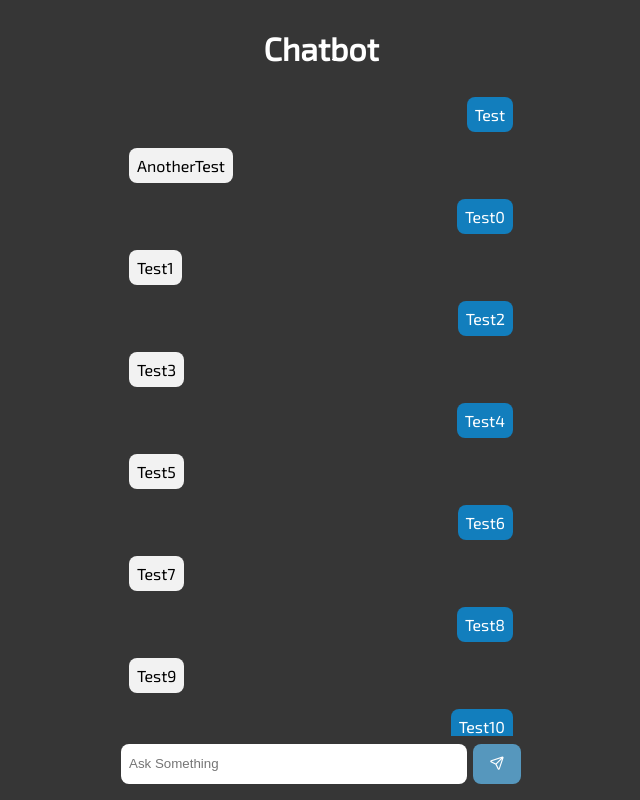
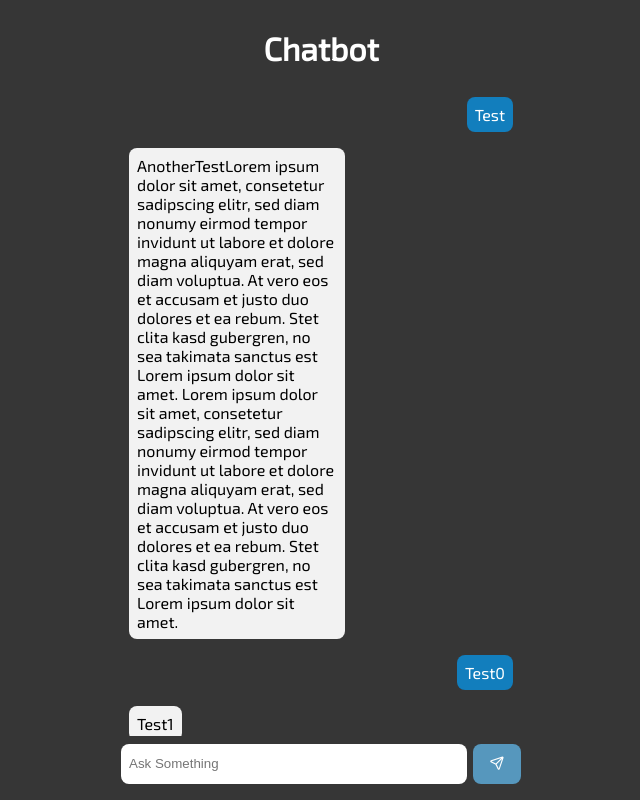
Before and after one commit to lrsbn/chatbot, a React (Create React App) app in the folder chatbot/: page / in a window 1280 px wide. Shown: the top 800 px of the page, without its empty margins (319-959 px from the left). Built offline with nearby package versions, Linux system fonts and the light colour scheme.

Commit message:
Lange Nachrichten eingebaut

```diff
--- a/chatbot/src/components/App.jsx
+++ b/chatbot/src/components/App.jsx
@@ -3,31 +3,34 @@
 
 export const App = () => {
     const [currentMessage, setCurrentMessage] = React.useState("");
-
     const dummy = React.useRef();
-
-    const messages = [
+    const initialTestMessages = [
         {
             text: "Test",
             key: "test",
             sentByMe: true
         },
         {
-            text: "AnotherTest",
+            text: "AnotherTestLorem ipsum dolor sit amet, consetetur sadipscing elitr, sed diam nonumy eirmod tempor invidunt ut labore et dolore magna aliquyam erat, sed diam voluptua. At vero eos et accusam et justo duo dolores et ea rebum. Stet clita kasd gubergren, no sea takimata sanctus est Lorem ipsum dolor sit amet. Lorem ipsum dolor sit amet, consetetur sadipscing elitr, sed diam nonumy eirmod tempor invidunt ut labore et dolore magna aliquyam erat, sed diam voluptua. At vero eos et accusam et justo duo dolores et ea rebum. Stet clita kasd gubergren, no sea takimata sanctus est Lorem ipsum dolor sit amet.",
             key: "anothertest",
             sentByMe: false
         }
-    ]
-
+    ];
+    const testMessages = [];
     for (var i = 0; i < 17; i++) {
-        messages.push({
+        testMessages.push({
             text: `Test${i}`,
             key: i,
             sentByMe: i % 2 === 0 ? true : false
         })
     }
+    const messages = [...initialTestMessages, ...testMessages]
 
-    const submitMessage = (e) => {
+    React.useEffect(() => {
+        dummy.current.scrollIntoView({behavior: "smooth"});
+    }, [])
+
+    const submitMessage = async (e) => {
         e.preventDefault();
         setCurrentMessage("");
         dummy.current.scrollIntoView({ behavior: "smooth"});
--- a/chatbot/src/scss/_chatbot.scss
+++ b/chatbot/src/scss/_chatbot.scss
@@ -21,6 +21,7 @@
     margin: .5rem;
     padding: .5rem;
     border-radius: .5rem;
+    max-width: 50%;
 
     &.sent {
         justify-self: end;
```
